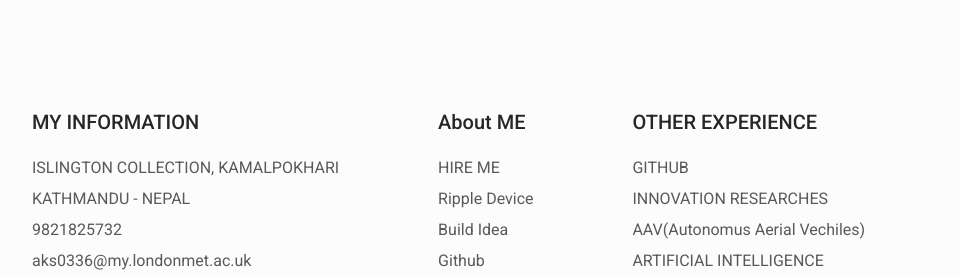
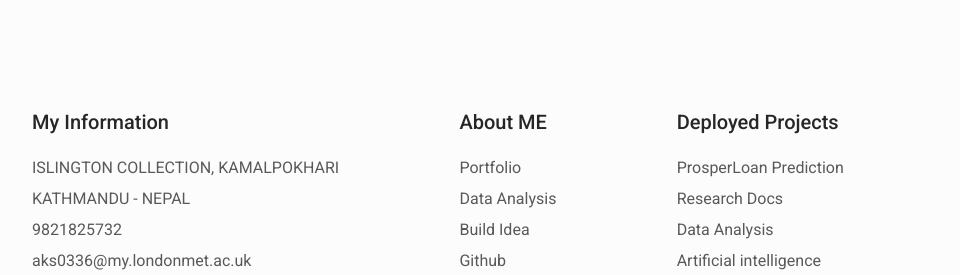
Before and after one commit to AashutoshSINHA/-Aashutosh-Sinha--Portfolio, a plain HTML site: page index.html in a window 1280 px wide. Shown: the part 5384-5659 px from the top of the page, 96-1056 px from the left. Drawn offline with nearby package versions, Linux system fonts and the light colour scheme.

Commit message:
🎉 Updated index.html

```diff
--- a/index.html
+++ b/index.html
@@ -363,7 +363,7 @@
 
                     <button class="products__button">
                             <i class=''></i>
-                            <a href="https://github.com/AashutoshSINHA/-Aashutosh-Sinha--Portfolio/tree/main/Airplane%20Reservation%20System">DOWNLOAD CODE</a></button>
+                            <a href="https://github.com/AashutoshSINHA/-Aashutosh-Sinha--Portfolio/tree/main/Airplane%20Reservation%20System">Download Code</a></button>
                     </button>
                 </article>
 
@@ -375,7 +375,7 @@
 
                     <button class="products__button">
                             <i class=''></i>
-                            <a href="https://github.com/AashutoshSINHA/-Aashutosh-Sinha--Portfolio/tree/main/VoiceRecognitionV3">DOWNLOAD CODE</a></button>
+                            <a href="https://github.com/AashutoshSINHA/-Aashutosh-Sinha--Portfolio/tree/main/VoiceRecognitionV3">Download Code</a></button>
                     </button>
                 </article>
 
@@ -387,7 +387,7 @@
 
                     <button class="products__button">
                             <i class=''></i>
-                            <a href="https://www.ehang.com/app/en/EHang%20White%20Paper%20on%20Urban%20Air%20Mobility%20Systems.pdf">DOWNLOAD PDF</a></button>
+                            <a href="https://www.ehang.com/app/en/EHang%20White%20Paper%20on%20Urban%20Air%20Mobility%20Systems.pdf">Download .Pdf</a></button>
                     </button>
                 </article>
 
@@ -399,7 +399,7 @@
 
                     <button class="products__button">
                             <i class=''></i>
-                            <a href="https://www.credly.com/badges/08330772-df5b-4298-88ce-fc6a68896f1e?source=linked_in_profile">LEARN</a></button>
+                            <a href="https://www.credly.com/badges/08330772-df5b-4298-88ce-fc6a68896f1e?source=linked_in_profile">Learn</a></button>
                     </button>
                 </article>
 
@@ -411,7 +411,7 @@
 
                     <button class="products__button">
                             <i class=''></i>
-                            <a href="https://github.com/AashutoshSINHA/-Aashutosh-Sinha--Portfolio/tree/main/VoiceRecognitionV3">DOWNLOAD CODE</a></button>
+                            <a href="https://github.com/AashutoshSINHA/-Aashutosh-Sinha--Portfolio/tree/main/VoiceRecognitionV3">Download Code</a></button>
                     </button>
                 </article>
 
@@ -604,7 +604,7 @@
     <footer class="footer section">
         <div class="footer__container container grid">
             <div class="footer__content">
-                <h3 class="footer__title">MY INFORMATION</h3>
+                <h3 class="footer__title">My Information</h3>
 
                 <ul class="footer__list">
                     <li>ISLINGTON COLLECTION, KAMALPOKHARI</li>
@@ -618,10 +618,10 @@
 
                 <ul class="footer__links">
                     <li>
-                        <a href="https://www.linkedin.com/in/aashutosh-kumar-singh-02067b20b/" class="footer__link">HIRE ME</a>
+                        <a href="https://aashutoshsinha.github.io/-Aashutosh-Sinha--Portfolio/" class="footer__link">Portfolio</a>
                     </li>
                     <li>
-                        <a href="https://rippledevice.com/" class="footer__link">Ripple Device</a>
+                        <a href="https://aashutoshsinha.github.io/Predictive-Analysis-Using-Social-Profile-in-Online-P2P-Lending-Using-python/" class="footer__link">Data Analysis</a>
                     </li>
                     <li>
                         <a href="https://Gmail.com" class="footer__link">Build Idea</a>
@@ -633,20 +633,20 @@
             </div>
 
             <div class="footer__content">
-                <h3 class="footer__title">OTHER EXPERIENCE</h3>
+                <h3 class="footer__title">Deployed Projects</h3>
 
                 <ul class="footer__links">
                     <li>
-                        <a href="https://github.com/AashutoshSINHA/Halloween-Responsive-Website-" class="footer__link">GITHUB</a>
+                        <a href="https://suwarna93-predictive-analysis-using-social-profile-app-1-nbvf0o.streamlitapp.com/" class="footer__link">ProsperLoan Prediction</a>
                     </li>
                     <li>
-                        <a href="https://www.researchgate.net/publication/228178753_Research_on_Innovation_A_Review_and_Agenda_for_Marketing_Science" class="footer__link">INNOVATION RESEARCHES</a>
+                        <a href="https://aashutoshsinha.github.io/Predictive-Analysis-Using-Social-Profile-in-Online-P2P-Lending-Using-python/" class="footer__link">Research Docs</a>
                     </li>
                     <li>
-                        <a href="https://www.ehang.com/ehangaav/" class="footer__link">AAV(Autonomus Aerial Vechiles)</a>
+                        <a href="https://user-images.githubusercontent.com/88158022/185348605-ec930b08-ee23-41e6-9f5a-2f33e1726a2b.png" class="footer__link"> Data Analysis</a>
                     </li>
                     <li>
-                        <a href="https://online.stanford.edu/programs/artificial-intelligence-professional-program" class="footer__link">ARTIFICIAL INTELLIGENCE</a>
+                        <a href="https://online.stanford.edu/programs/artificial-intelligence-professional-program" class="footer__link">Artificial intelligence</a>
                     </li>
                 </ul>
             </div>
```
